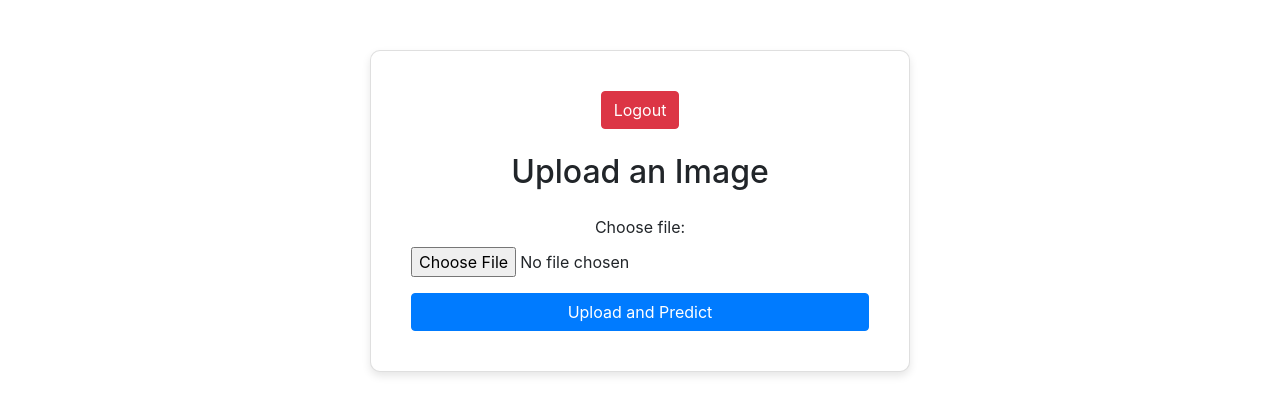
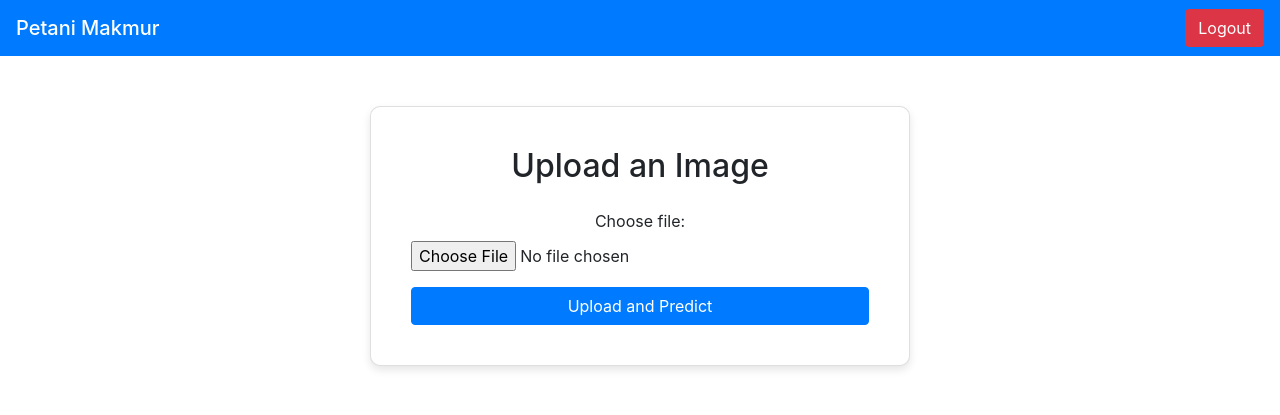
Before and after one commit to yudhaputraa/Website_Prediksi_Penyakit_Padi, a Flask app: template templates/home.html in a window 1280 px wide. Shown: the top 415 px of the page. Run offline with Flask 3, Linux system fonts and the light colour scheme; the template is opened without the code that fills it, so the values that code supplies are empty; some libraries are stand-ins or nearby versions.

Commit message:
update desain

```diff
--- a/templates/home.html
+++ b/templates/home.html
@@ -4,7 +4,7 @@
 <head>
     <meta charset="utf-8">
     <meta name="viewport" content="width=device-width, initial-scale=1.0, user-scalable=0, minimal-ui">
-    <title>Upload Image</title>
+    <title>Padi-padi Jaya</title>
 
     <!-- Bootstrap CSS -->
     <link href="https://stackpath.bootstrapcdn.com/bootstrap/4.5.2/css/bootstrap.min.css" rel="stylesheet">
@@ -13,25 +13,47 @@
         .custom-container {
             margin-top: 50px;
         }
+
         .card-custom {
             padding: 20px;
             border-radius: 10px;
             box-shadow: 0 4px 8px rgba(0, 0, 0, 0.1);
+        }
+
+        .navbar-nav .nav-item .nav-link {
+            padding-right: 0;
+        }
+
+        .navbar-nav .nav-item form {
+            display: inline;
         }
     </style>
 </head>
 
 <body>
 
+    <!-- Navbar -->
+    <nav class="navbar navbar-expand-lg navbar navbar-dark bg-primary">
+        <a class="navbar-brand mb-0 h3" href="#">Petani Makmur</a>
+        <button class="navbar-toggler" type="button" data-toggle="collapse" data-target="#navbarNav" aria-controls="navbarNav" aria-expanded="false" aria-label="Toggle navigation">
+            <span class="navbar-toggler-icon"></span>
+        </button>
+        <div class="collapse navbar-collapse" id="navbarNav">
+            <ul class="navbar-nav ml-auto">
+                <li class="nav-item">
+                    <form method="POST" action="/logout">
+                        <button type="submit" class="btn btn-danger">Logout</button>
+                    </form>
+                </li>
+            </ul>
+        </div>
+    </nav>
+
     <div class="container custom-container">
         <div class="row justify-content-center">
             <div class="col-md-6">
                 <div class="card card-custom">
                     <div class="card-body text-center">
-                        <form method="POST" action="/logout" class="mb-4">
-                            <button type="submit" class="btn btn-danger">Logout</button>
-                        </form>
-
                         <h2 class="mb-4">Upload an Image</h2>
 
                         <form method="POST" action="/predict" enctype="multipart/form-data">
--- a/templates/login.html
+++ b/templates/login.html
@@ -37,7 +37,7 @@
                 <div class="card-body">
 
                     <div class="text-center mb-4">
-                        <h1>Deteksi Penyakit Padi</h1>
+                        <h2>Deteksi Penyakit Padi</h2>
                     </div>
 
                     <div class="p-3">
@@ -51,7 +51,7 @@
                                 <input type="password" id="password" name="password" class="form-control">
                             </div>
                             <div class="form-group text-center">
-                                <button class="btn btn-danger btn-block waves-effect waves-light" type="submit">Log In</button>
+                                <button class="btn btn-primary btn-block waves-effect waves-light" type="submit">Log In</button>
                             </div>
                         </form>
                     </div>
```
